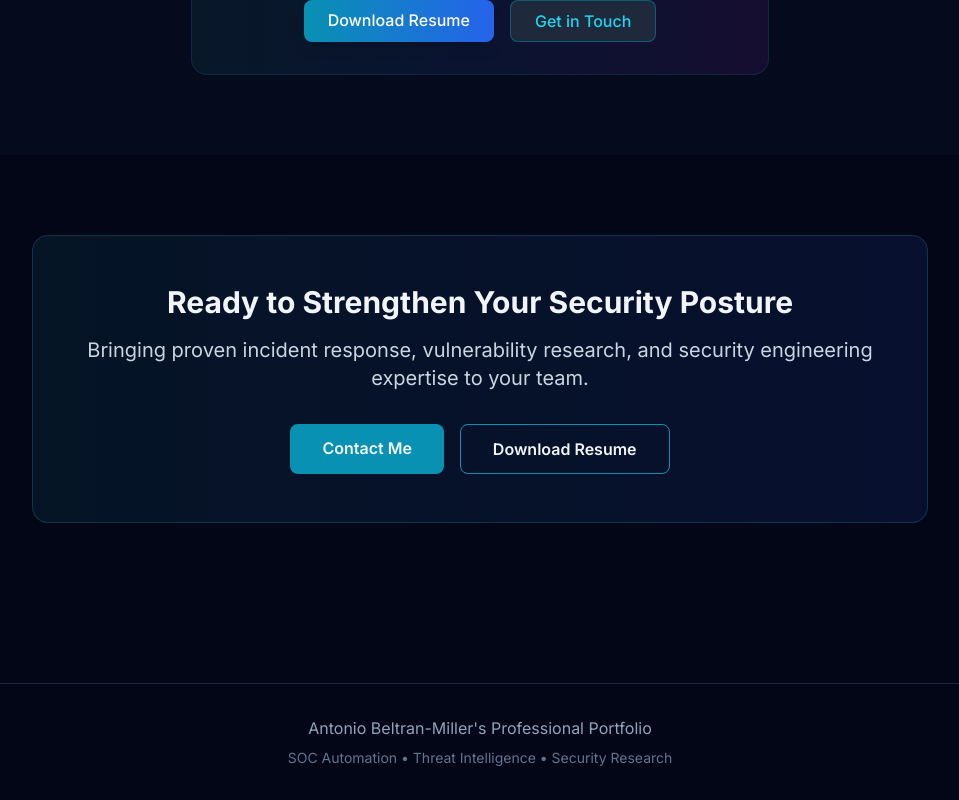
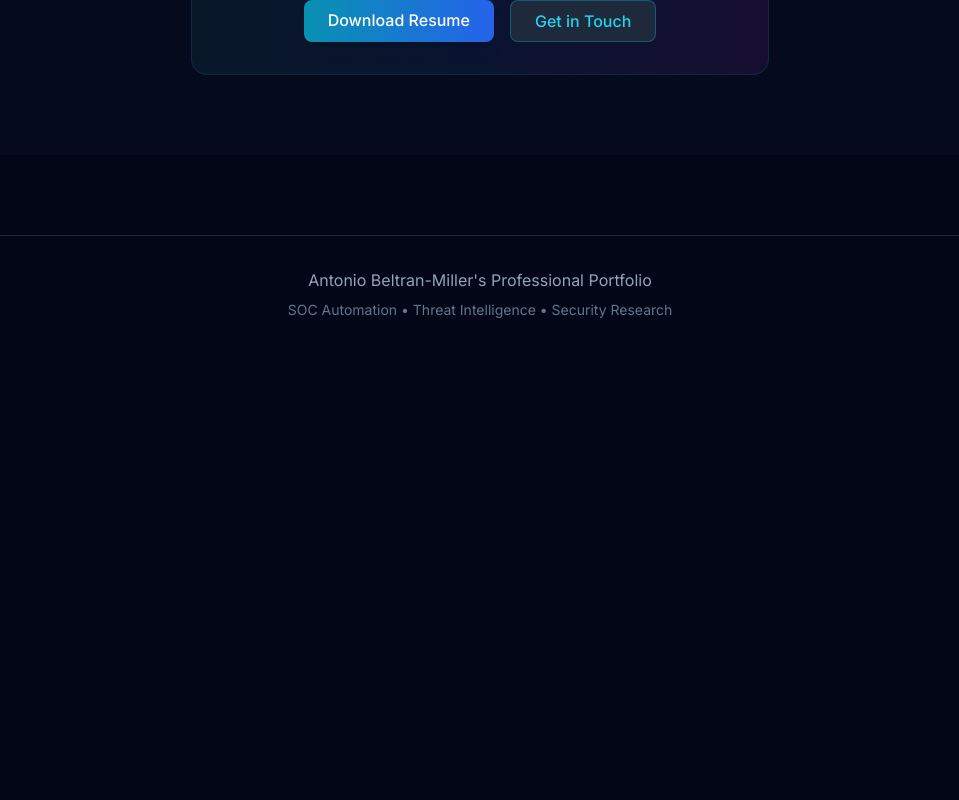
Before and after one commit to AntonioBeltranMiller/cybersec-portfolio, a Next.js app: page / in a window 1280 px wide. Shown: the part 8827-9627 px from the top of the page, without its empty margins (160-1119 px from the left). After the commit the page ends 9179 px from the top, so only its background shows below. Built offline with nearby package versions, Linux system fonts and the light colour scheme.

Commit message:
Update page.tsx

```diff
--- a/app/page.tsx
+++ b/app/page.tsx
@@ -165,7 +165,7 @@ export default function Home() {
         <SkillsMatrix />
       </section>
 
-      {/* Certifications Section - ADDED ABOVE TIMELINE */}
+      {/* Certifications Section */}
       <section id="certifications">
         <CertificationsShowcase />
       </section>
@@ -174,36 +174,6 @@ export default function Home() {
       <section id="experience">
         <ExperienceTimeline />
       </section>
-
-      {/* Call to Action */}
-      <section className="py-20 px-4">
-        <div className="container mx-auto max-w-4xl text-center">
-          <motion.div
-            initial={{ opacity: 0, scale: 0.95 }}
-            whileInView={{ opacity: 1, scale: 1 }}
-            className="bg-gradient-to-r from-cyan-900/20 to-blue-900/20 border border-cyan-800/50 rounded-2xl p-12"
-          >
-            <h2 className="text-3xl font-bold mb-4">Ready to Strengthen Your Security Posture</h2>
-            <p className="text-xl text-slate-300 mb-8">
-              Bringing proven incident response, vulnerability research, and security engineering expertise to your team.
-            </p>
-            <div className="flex gap-4 justify-center">
-              <a
-                href="mailto:antoniobeltranmiller@gmail.com"
-                className="px-8 py-3 bg-cyan-600 hover:bg-cyan-500 rounded-lg font-semibold transition-colors"
-              >
-                Contact Me
-              </a>
-              <a
-                href="/resume.pdf"
-                className="px-8 py-3 border border-cyan-600 hover:bg-cyan-600/10 rounded-lg font-semibold transition-colors"
-              >
-                Download Resume
-              </a>
-            </div>
-          </motion.div>
-        </div>
-      </section>
     </>
   )
 }
```
